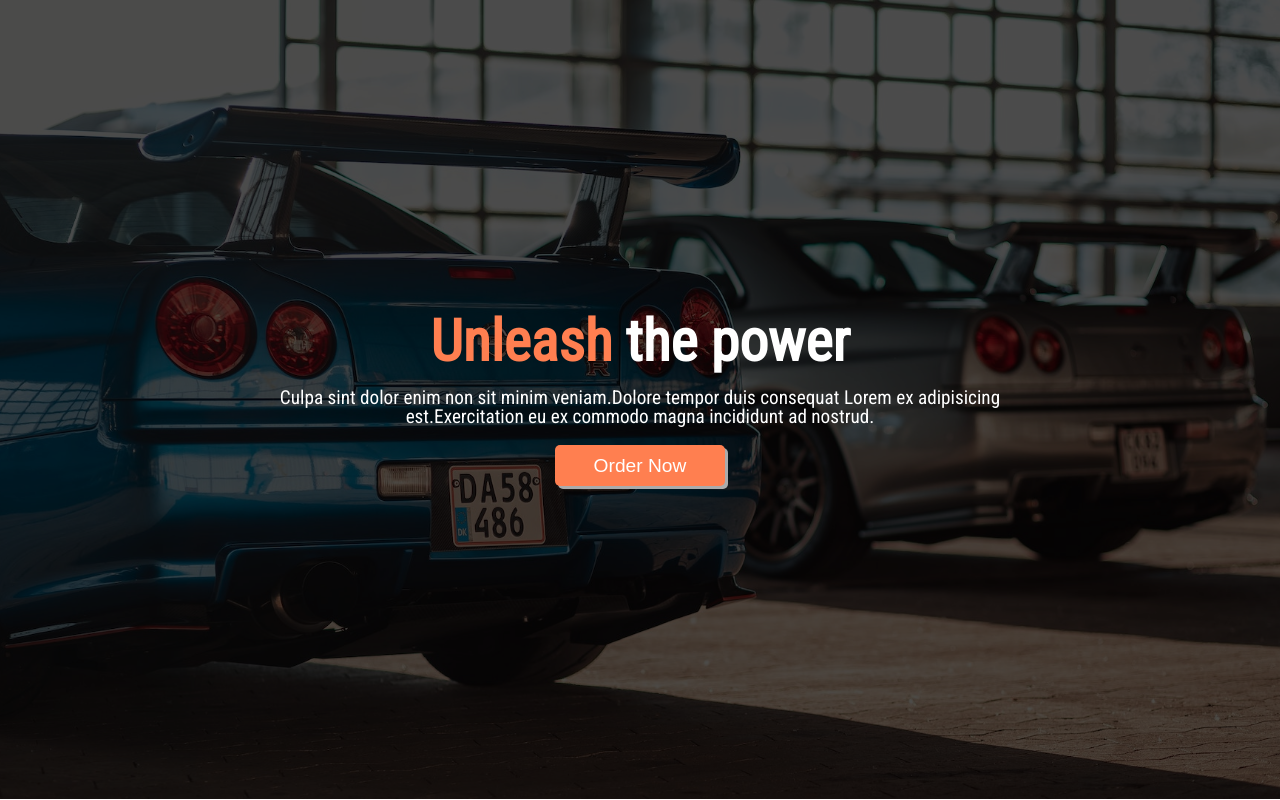
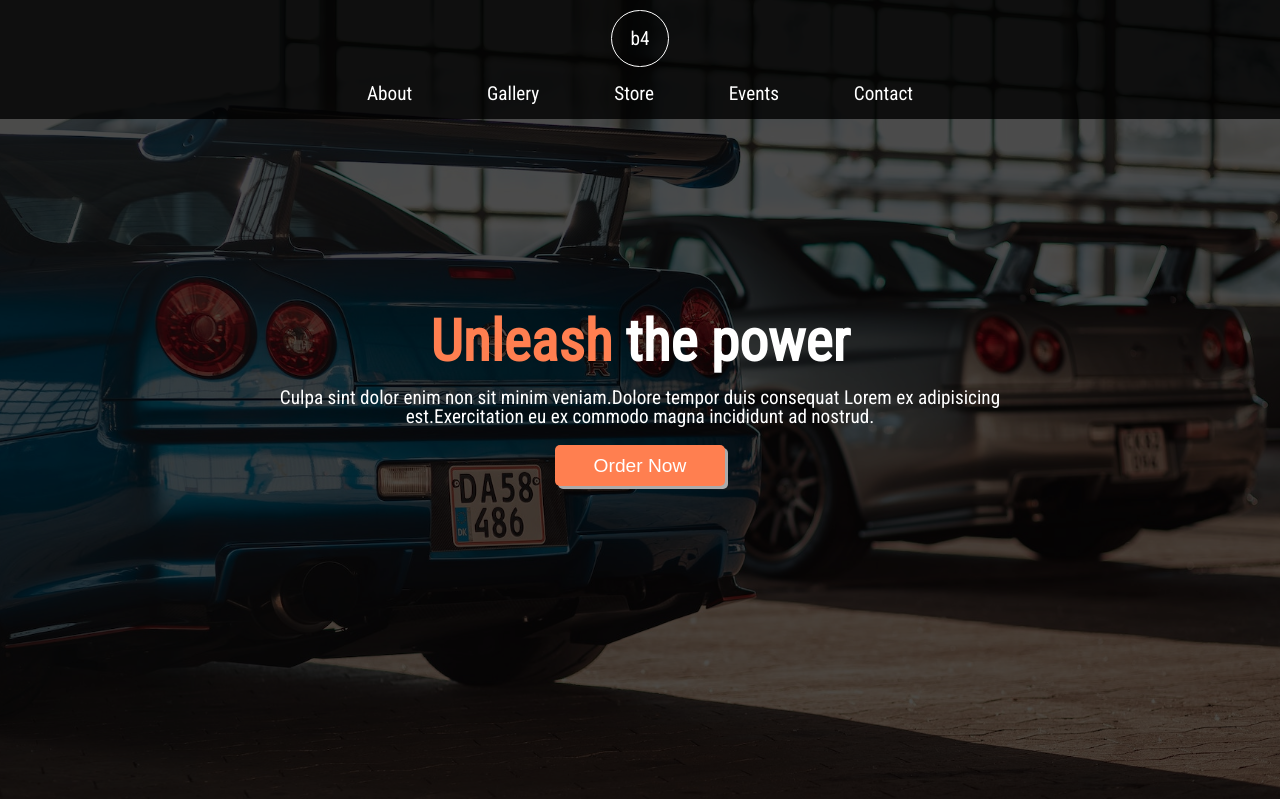
Before and after one commit to braian009/b4-garage-remake, a Next.js app: page / in a window 1280 px wide. Built offline with nearby package versions, Linux system fonts and the light colour scheme.

Commit message:
navbar's mockup added

```diff
--- /dev/null
+++ b/components/Navbar/MenuIcon.js
@@ -0,0 +1,19 @@
+import * as React from "react";
+
+const MenuIcon = () => {
+  return (
+    <svg width="800px" height="800px" viewBox="0 0 24 24" fill="none">
+      <g>
+        <path
+          d="M3 15H21M3 9H21"
+          stroke="#000000"
+          strokeWidth="2"
+          strokeLinecap="round"
+          strokeLinejoin="round"
+        />
+      </g>
+    </svg>
+  );
+};
+
+export default MenuIcon;
--- /dev/null
+++ b/components/Navbar/index.js
@@ -0,0 +1,27 @@
+import * as React from "react";
+import MenuIcon from "./MenuIcon";
+import styles from "./navbar.module.css";
+
+const Navbar = () => {
+  return (
+    <nav className={styles.container}>
+      <div className={styles.inner}>
+        <div className={styles.brandLogo}>b4</div>
+        <div className={styles.navMenu}>
+          <button className={styles.navButton}>
+            <MenuIcon/>
+          </button>
+          <ul className={styles.navList}>
+            <li>About</li>
+            <li>Gallery</li>
+            <li>Store</li>
+            <li>Events</li>
+            <li>Contact</li>
+          </ul>
+        </div>
+      </div>
+    </nav>
+  );
+};
+
+export default Navbar;
--- /dev/null
+++ b/components/Navbar/navbar.module.css
@@ -0,0 +1,56 @@
+.container {
+  position: absolute;
+  top: 0;
+  right: 0;
+  left: 0;
+  padding: 0.5em 1em;
+  z-index: 100;
+  background-color: hsla(0, 0%, 0%, 0.8);
+}
+
+.inner {
+  display: flex;
+  flex-direction: column;
+  width: 100%;
+  align-items: center;
+  gap: 0.5em;
+}
+
+.brandLogo {
+  width: 3em;
+  height: 3em;
+  border: 1px solid var(--white-primary);
+  border-radius: 50%;
+  display: grid;
+  place-items: center;
+}
+
+.navButton {
+  width: 3em;
+  height: 1.5em;
+  background-color: var(--white-secondary);
+}
+
+.navButton svg {
+  width: 100%;
+  height: 100%;
+}
+
+.navList {
+  display: none;
+  gap: 2.5em;
+}
+
+.navList li {
+  padding: 0.3em 0.7em;
+}
+
+@media (min-width: 35em) {
+  .navButton {
+    display: none;
+  }
+
+  .navList {
+    display: flex;
+  }
+}
--- a/pages/index.js
+++ b/pages/index.js
@@ -1,5 +1,6 @@
 import Head from "next/head";
 import Hero from "@/components/Hero";
+import Navbar from "@/components/Navbar";
 
 export default function Home() {
   return (
@@ -11,6 +12,7 @@ export default function Home() {
         <link rel="icon" href="/favicon.ico" />
       </Head>
       <main>
+        <Navbar/>
         <Hero />
       </main>
     </>
--- a/styles/globals.css
+++ b/styles/globals.css
@@ -5,7 +5,7 @@
   font-size: calc(0.7em + 1vw);
   font-family: "Roboto Condensed", "Helvetica", sans-serif;
 
-  --bg-primary: #0a0f14;
+  --bg-primary: #202020;
   --bg-secondary: hsl(219, 30%, 9%);
 
   --gray-primary: #303030;
@@ -26,7 +26,7 @@ body {
   height: 100%;
   line-height: 1.1;
 
-  background-color: #0d141c;
+  background-color: var(--bg-primary);
   overflow-x: hidden;
 }
 
```
Also changed, not shown: public/menuIcon.svg (added).
